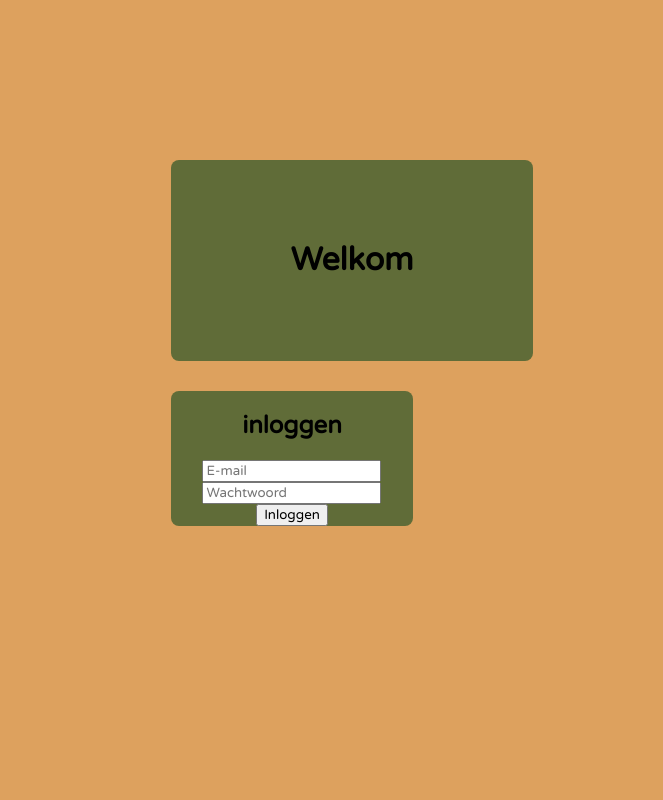
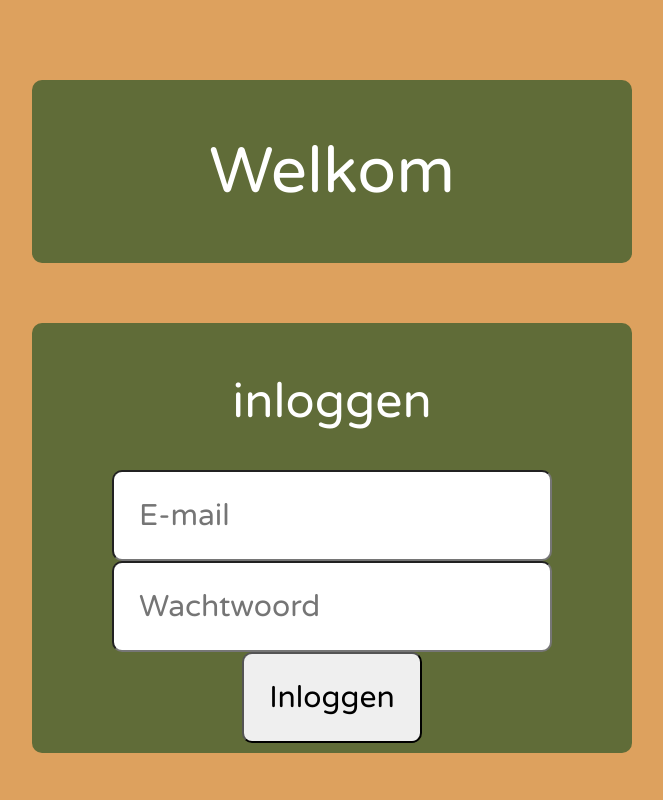
Before and after one commit to ChillsyOnGit/FloraFlux, a PHP site: page /login.php in a window 1280 px wide. Shown: the whole page, without its empty margins (348-1011 px from the left). Run offline with PHP 8.4, Linux system fonts and the light colour scheme.

Commit message:
login uitgebreid

```diff
--- a/css/login.css
+++ b/css/login.css
@@ -7,13 +7,51 @@ body {
 
 }
 
+h1 {
+    font-size: 4em;
+    color:white;
+    font-weight: 400;
+}
+
+h2 {
+    font-size: 3em;
+    color:white;
+    font-weight: 400;
+    input[type="email"] {
+        padding: 25px;
+        font-size: 30px;
+        border-radius: 10px;
+    }
+}
+
+input[type="email"] {
+    padding: 25px;
+    font-size: 30px;
+    border-radius: 10px;
+}
+
+input[type="password"] {
+    padding: 25px;
+    font-size: 30px;
+    border-radius: 10px;
+}
+
+input[type="submit"] {
+    padding: 25px;
+    font-size: 30px;
+    border-radius: 10px;
+}
+
 .box1 {
     display: flex;
     justify-content: center;
     background-color: var(--green);
     width: 100%;
-    border-radius: 8px;
-    padding: 60px;
+    border-radius: 10px;
+    padding-left: 40px;
+    padding-right: 40px;
+    padding-top: 10px;
+    padding-bottom: 10px;
 }
 
 .box2 {
@@ -23,7 +61,11 @@ body {
     flex-direction: column;
     background-color: var(--green);
     width: 100%;
-    border-radius: 8px;
+    border-radius: 10px;
+    padding-left: 40px;
+    padding-right: 40px;
+    padding-top: 10px;
+    padding-bottom: 10px;
 }
 
 form {
@@ -34,7 +76,7 @@ form {
 
 .grotebox {
     display: flex;
-    margin-top: 20vh;
-    gap: 30px;
+    margin-top: 10vh;
+    gap: 60px;
     flex-direction: column;
 }
```
